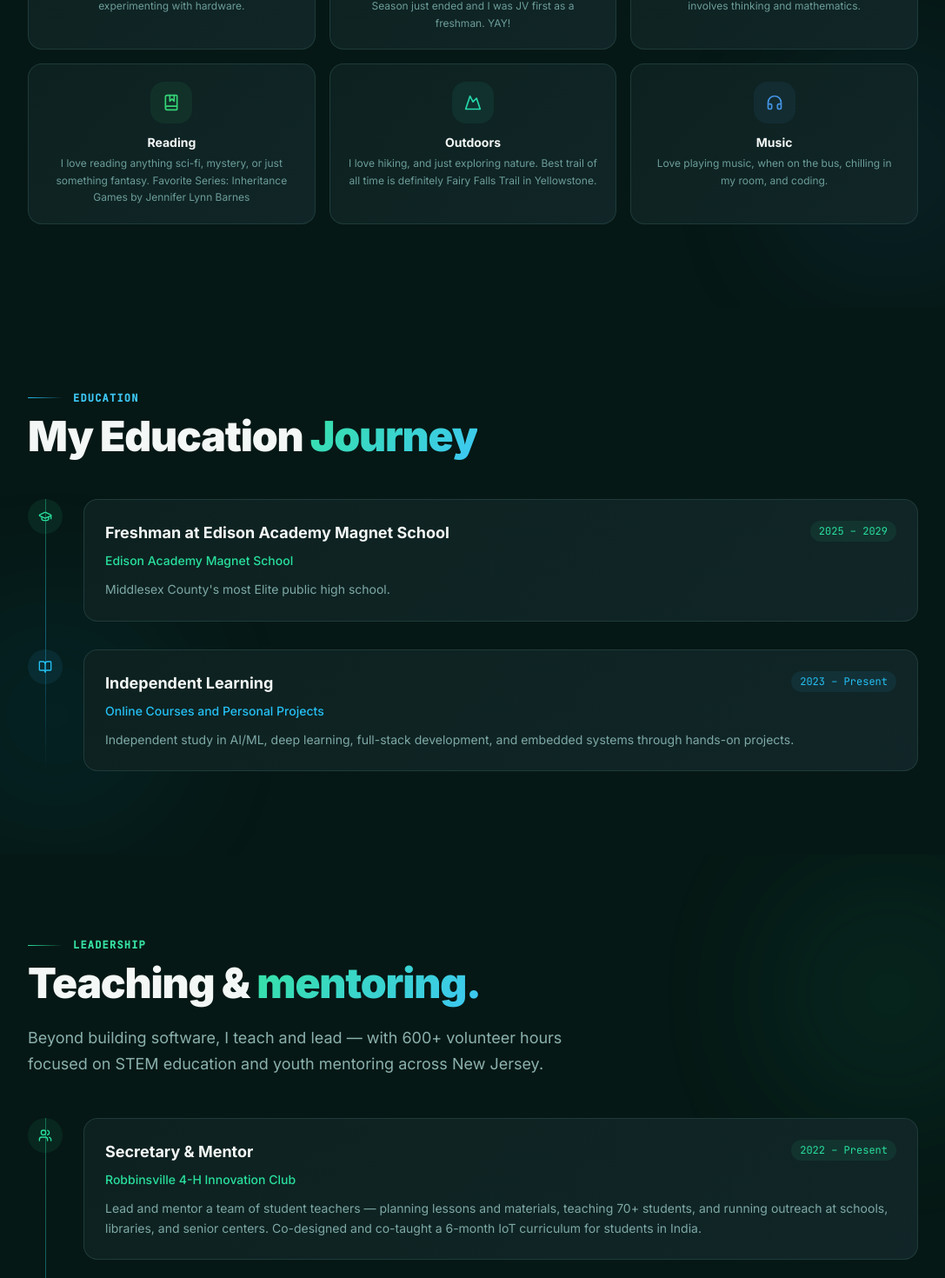
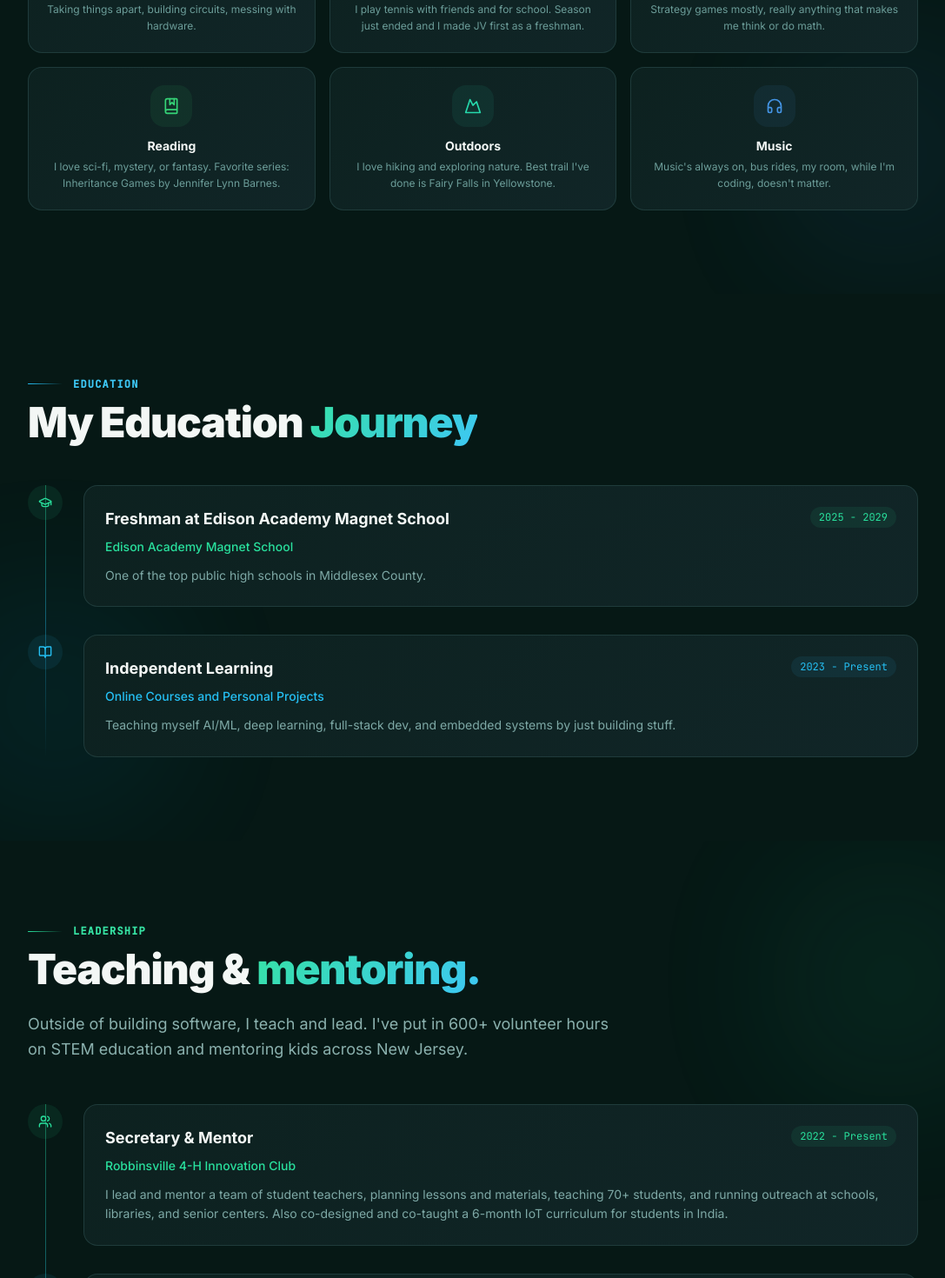
Before and after one commit to DagaVedant/My-Portfolio, a React (Vite) app: page / in a window 1280 px wide. Shown: the part 2058-3528 px from the top of the page at 87% size, without its empty margins (96-1183 px from the left). Built offline with nearby package versions, Linux system fonts and the light colour scheme; the HTML template or start-up script is replaced by a standard one.

Commit message:
reworded portfolio copy to sound like me instead of AI-generated boilerplate

```diff
--- a/src/data/portfolio-data.js
+++ b/src/data/portfolio-data.js
@@ -4,7 +4,6 @@ import {
   BarChart3,
   Mail,
   Phone,
-  Linkedin,
   Github,
   Zap,
   BookOpen,
@@ -15,7 +14,6 @@ import {
   BookMarked,
   Mountain,
   Microscope,
-  Target,
   Activity,
   Mic,
   Shield,
@@ -85,14 +83,14 @@ export const contactLinks = [
   },
 ];
 
-export const aboutBio = `Aspiring software engineer constantly building, learning, and shipping. I work on AI/ML, full-stack development, IoT, and automation, and I'm always picking up new technologies.`;
+export const aboutBio = `I'm always building something, that's kind of just my whole thing. Mostly AI/ML, full-stack, and IoT, and I'm constantly picking up new tools because there's always something new worth messing with.`;
 
 export const aboutHighlights = [
   {
     icon: Brain,
     title: "AI & Machine Learning",
     description:
-      "Building deep learning systems — from LSTM/Transformer models for finance to CNNs for character recognition and NLP pipelines.",
+      "I build deep learning models, everything from LSTMs and Transformers for finance to CNNs that read handwriting, plus NLP pipelines.",
     color: "hsl(158 75% 52%)",
     bg: "hsla(158, 75%, 52%, 0.08)",
   },
@@ -100,7 +98,7 @@ export const aboutHighlights = [
     icon: Zap,
     title: "Full-Stack Development",
     description:
-      "Shipping end-to-end web apps with React, Node.js, FastAPI, and TypeScript — from interactive dashboards to AI-powered platforms.",
+      "I ship full web apps with React, Node.js, FastAPI, and TypeScript, everything from dashboards to AI-powered platforms.",
     color: "hsl(195 90% 55%)",
     bg: "hsla(195, 90%, 55%, 0.08)",
   },
@@ -108,7 +106,7 @@ export const aboutHighlights = [
     icon: Microscope,
     title: "IoT & Embedded Systems",
     description:
-      "Working with Arduino and embedded hardware to build real-world connected systems and automation tools.",
+      "I mess around with Arduino and embedded hardware to build connected systems and automate stuff.",
     color: "hsl(175 70% 52%)",
     bg: "hsla(175, 70%, 52%, 0.08)",
   },
@@ -116,7 +114,7 @@ export const aboutHighlights = [
     icon: Lightbulb,
     title: "Always Shipping",
     description:
-      "From healthcare optimization platforms to open-source autoclickers — constantly building, iterating, and releasing projects.",
+      "From hospital optimization platforms to random open-source autoclickers, I'm always building something and putting it out there.",
     color: "hsl(145 65% 52%)",
     bg: "hsla(145, 65%, 52%, 0.08)",
   },
@@ -189,7 +187,7 @@ export const projects = [
     image:
       "https://raw.githubusercontent.com/DagaVedant/PulseFlow-AI/main/frontend/public/pages/Page%204.png",
     description:
-      "Healthcare operations platform combining optimization, simulation, forecasting, and AI to proactively identify and resolve hospital bottlenecks.",
+      "A healthcare ops platform that combines optimization, simulation, forecasting, and AI to catch hospital bottlenecks before they turn into real problems.",
     tags: ["OR-Tools", "SimPy", "AI", "Healthcare", "Python"],
     accent: "hsl(158 75% 52%)",
     accentBg: "hsla(158, 75%, 52%, 0.08)",
@@ -200,7 +198,7 @@ export const projects = [
     github: "https://github.com/DagaVedant/AI-Portfolio-Analyzer",
     image: `${import.meta.env.BASE_URL}images/ai-portfolio-analyzer.png`,
     description:
-      "Deep learning platform that trains LSTM and Transformer models on 46 stocks to predict returns, volatility, and downside risk — with sentiment analysis, portfolio optimization, and a full backtesting engine.",
+      "Trains LSTM and Transformer models on 46 stocks to predict returns, volatility, and downside risk. Also does sentiment analysis, portfolio optimization, and has a full backtesting engine.",
     tags: ["LSTM", "Transformers", "PyTorch", "Backtesting", "Finance"],
     accent: "hsl(195 90% 55%)",
     accentBg: "hsla(195, 90%, 55%, 0.08)",
@@ -212,18 +210,18 @@ export const projects = [
     image:
       "https://raw.githubusercontent.com/DagaVedant/GardenBuddy/main/demo/demo_website.png",
     description:
-      "Real-time Raspberry Pi garden monitor with dual AI — a custom LSTM classifier plus a local Ollama LLM — surfacing live soil, temperature, humidity, and light insights on a React dashboard.",
+      "A Raspberry Pi garden monitor running two AI models at once, a custom LSTM classifier and a local Ollama LLM, showing live soil, temperature, humidity, and light data on a React dashboard.",
     tags: ["Raspberry Pi", "LSTM", "Ollama", "IoT", "React"],
     accent: "hsl(135 60% 48%)",
     accentBg: "hsla(135, 60%, 48%, 0.08)",
   },
   {
     icon: Bot,
-    title: "FRC Chatbot — Team 10600",
+    title: "FRC Chatbot: Team 10600",
     github: "https://github.com/DagaVedant/FRC-Chatbot-Team-10600",
     image: `${import.meta.env.BASE_URL}images/frc-chatbot.png`,
     description:
-      "Avocado — an AI pit assistant for FRC Team 10600 built with FastAPI, Ollama, and a hybrid TF-IDF + semantic RAG system. Answers questions about the robot, team, and game manual using local LLMs with conversation memory.",
+      "Meet Avocado, an AI pit assistant for FRC Team 10600. Built with FastAPI, Ollama, and a hybrid TF-IDF plus semantic RAG system, it answers questions about our robot, team, and the game manual, and actually remembers the conversation.",
     tags: ["RAG", "FastAPI", "Ollama", "Robotics", "Python"],
     accent: "hsl(175 70% 52%)",
     accentBg: "hsla(175, 70%, 52%, 0.08)",
@@ -234,7 +232,7 @@ export const projects = [
     github: "https://github.com/DagaVedant/VoiceGPT",
     image: `${import.meta.env.BASE_URL}images/voicegpt-logo.png`,
     description:
-      "Voice-controlled GPT assistant with speech recognition, text-to-speech, and image generation. Showcased at Maker Fair 2024.",
+      "A voice-controlled GPT assistant with speech recognition, text-to-speech, and image generation. I showed it off at Maker Fair 2024.",
     tags: ["OpenAI API", "Speech Recognition", "TTS", "Python"],
     accent: "hsl(145 65% 52%)",
     accentBg: "hsla(145, 65%, 52%, 0.08)",
@@ -245,7 +243,7 @@ export const projects = [
     github: "https://github.com/DagaVedant/EMNIST-Character-Classifier",
     image: `${import.meta.env.BASE_URL}images/emnist-classifier.png`,
     description:
-      "CNN trained on the EMNIST Balanced dataset to classify handwritten digits and letters, with a PyTorch pipeline, WandB experiment tracking, and an interactive drawing web app for real-time predictions.",
+      "A CNN trained on the EMNIST Balanced dataset to read handwritten digits and letters. Built with a PyTorch pipeline and WandB experiment tracking, plus a drawing web app so you can test it live.",
     tags: ["CNN", "PyTorch", "Flask", "WandB", "Computer Vision"],
     accent: "hsl(210 80% 62%)",
     accentBg: "hsla(210, 80%, 62%, 0.08)",
@@ -256,7 +254,7 @@ export const projects = [
     github: "https://github.com/DagaVedant/California-House-Price-Predictor",
     image: `${import.meta.env.BASE_URL}images/california-house-price.png`,
     description:
-      "Predict median house prices anywhere in California — click a heatmap or enter an address to get an XGBoost-powered estimate with a confidence range, visualized on Google Maps.",
+      "Predicts median house prices anywhere in California. Click the heatmap or type in an address and it'll give you an XGBoost estimate with a confidence range, right on Google Maps.",
     tags: ["XGBoost", "scikit-learn", "Streamlit", "Google Maps", "ML"],
     accent: "hsl(165 70% 50%)",
     accentBg: "hsla(165, 70%, 50%, 0.08)",
@@ -268,7 +266,7 @@ export const projects = [
     image:
       "https://raw.githubusercontent.com/DagaVedant/Spam-Message-AI-Classifier/main/images/spam_wordcloud.png",
     description:
-      "NLP spam detector using Multinomial Naive Bayes and custom preprocessing pipelines to classify messages with high accuracy.",
+      "An NLP spam detector that uses Multinomial Naive Bayes and a custom preprocessing pipeline to sort spam texts from real ones.",
     tags: ["NLP", "Naive Bayes", "scikit-learn", "Python"],
     accent: "hsl(158 75% 52%)",
     accentBg: "hsla(158, 75%, 52%, 0.08)",
@@ -279,7 +277,7 @@ export const projects = [
     github: "https://github.com/DagaVedant/Leccion-7-de-Espanol",
     image: `${import.meta.env.BASE_URL}images/leccion-7-espanol.png`,
     description:
-      "Interactive Spanish review site that helps students learn job-related vocabulary, the future and future perfect tenses, and the past subjunctive. Built with React, Node.js, and TypeScript.",
+      "An interactive Spanish review site that helps students learn job vocab, the future and future perfect tenses, and the past subjunctive. Built with React, Node.js, and TypeScript.",
     tags: ["React", "Node.js", "TypeScript", "Education"],
     accent: "hsl(175 70% 52%)",
     accentBg: "hsla(175, 70%, 52%, 0.08)",
@@ -291,7 +289,7 @@ export const projects = [
     image:
       "https://raw.githubusercontent.com/DagaVedant/Python-Examples/main/public/images/preview.png",
     description:
-      "An interactive, browser-based Python course for beginners — no downloads, no paywalls. Bite-sized units with code examples, mini quizzes, practice problems, and projects. Live demo available.",
+      "A browser-based Python course for beginners. No downloads, no paywalls, just bite-sized units with code examples, quizzes, practice problems, and projects.",
     tags: ["Python", "Education", "JavaScript", "Interactive"],
     accent: "hsl(210 80% 62%)",
     accentBg: "hsla(210, 80%, 62%, 0.08)",
@@ -303,7 +301,7 @@ export const projects = [
     image:
       "https://raw.githubusercontent.com/DagaVedant/Almanac-Slack-Bot/main/images/screenshot.png",
     description:
-      "A daily-digest Slack bot that posts a fun word, fact, historical event, and quote to your channel every day.",
+      "A Slack bot that drops a word, a fact, a historical event, and a quote in your channel every day.",
     tags: ["Slack API", "Node.js", "Automation", "Bot"],
     accent: "hsl(165 70% 50%)",
     accentBg: "hsla(165, 70%, 50%, 0.08)",
@@ -314,8 +312,8 @@ export const education = [
   {
     degree: "Freshman at Edison Academy Magnet School",
     school: "Edison Academy Magnet School",
-    period: "2025 – 2029",
-    details: "Middlesex County's most Elite public high school.",
+    period: "2025 - 2029",
+    details: "One of the top public high schools in Middlesex County.",
     icon: GraduationCap,
     color: "hsl(158 75% 52%)",
     bg: "hsla(158, 75%, 52%, 0.08)",
@@ -323,9 +321,9 @@ export const education = [
   {
     degree: "Independent Learning",
     school: "Online Courses and Personal Projects",
-    period: "2023 – Present",
+    period: "2023 - Present",
     details:
-      "Independent study in AI/ML, deep learning, full-stack development, and embedded systems through hands-on projects.",
+      "Teaching myself AI/ML, deep learning, full-stack dev, and embedded systems by just building stuff.",
     icon: BookOpen,
     color: "hsl(195 90% 55%)",
     bg: "hsla(195, 90%, 55%, 0.08)",
@@ -333,15 +331,15 @@ export const education = [
 ];
 
 export const leadershipIntro =
-  "Beyond building software, I teach and lead — with 600+ volunteer hours focused on STEM education and youth mentoring across New Jersey.";
+  "Outside of building software, I teach and lead. I've put in 600+ volunteer hours on STEM education and mentoring kids across New Jersey.";
 
 export const leadership = [
   {
     role: "Secretary & Mentor",
     org: "Robbinsville 4-H Innovation Club",
-    period: "2022 – Present",
+    period: "2022 - Present",
     details:
-      "Lead and mentor a team of student teachers — planning lessons and materials, teaching 70+ students, and running outreach at schools, libraries, and senior centers. Co-designed and co-taught a 6-month IoT curriculum for students in India.",
+      "I lead and mentor a team of student teachers, planning lessons and materials, teaching 70+ students, and running outreach at schools, libraries, and senior centers. Also co-designed and co-taught a 6-month IoT curriculum for students in India.",
     icon: Users,
     color: "hsl(158 75% 52%)",
     bg: "hsla(158, 75%, 52%, 0.08)",
@@ -349,9 +347,9 @@ export const leadership = [
   {
     role: "Lead",
     org: "4-H Curriculum Redesign",
-    period: "2024 – Present",
+    period: "2024 - Present",
     details:
-      "Restructured the club's teaching framework for better learning progression and engagement, and introduced a peer-teaching model where senior students mentor newer participants.",
+      "Rebuilt the club's teaching framework so lessons actually build on each other, and started a peer-teaching model where older students mentor the new ones.",
     icon: BookOpen,
     color: "hsl(195 90% 55%)",
     bg: "hsla(195, 90%, 55%, 0.08)",
@@ -359,9 +357,9 @@ export const leadership = [
   {
     role: "Co-founder & Teacher",
     org: "4-H Summer Learning Program",
-    period: "2026 – Present",
+    period: "2026 - Present",
     details:
-      "Co-founding a community STEM summer program — building the curriculum and program structure ahead of its first session this summer.",
+      "Co-founding a community STEM summer program, building out the curriculum and structure before it kicks off this summer.",
     icon: Lightbulb,
     color: "hsl(175 70% 52%)",
     bg: "hsla(175, 70%, 52%, 0.08)",
@@ -371,15 +369,24 @@ export const leadership = [
 /** @type {never[]} */
 export const certifications = [];
 
-/** @type {never[]} */
-export const certificationsInProgress = [];
+export const certificationsInProgress = [
+  {
+    title: "Python Programming Fundamentals",
+    issuer: "Microsoft",
+    href: "https://www.coursera.org/learn/microsoft-python-programming-fundamentals",
+    image:
+      "https://d3njjcbhbojbot.cloudfront.net/api/utilities/v1/imageproxy/http://coursera-university-assets.s3.amazonaws.com/cc/61dbdf2c1c475d82d3b8bf8eee1bda/MSFT-stacked-logo_FINAL.png",
+    bg: "hsla(145, 65%, 52%, 0.08)",
+    border: "hsla(145, 65%, 52%, 0.2)",
+  },
+];
 
 export const hobbies = [
   {
     icon: Microscope,
     label: "Tinkering",
     description:
-      "Taking things apart, building circuits, and experimenting with hardware.",
+      "Taking things apart, building circuits, messing with hardware.",
     color: "hsl(158 75% 52%)",
     bg: "hsla(158, 75%, 52%, 0.08)",
   },
@@ -387,7 +394,7 @@ export const hobbies = [
     icon: TennisBallIcon,
     label: "Tennis",
     description:
-      "I love playing tennis with friends and for school. Season just ended and I was JV first as a freshman. YAY!",
+      "I play tennis with friends and for school. Season just ended and I made JV first as a freshman.",
     color: "hsl(195 90% 55%)",
     bg: "hsla(195, 90%, 55%, 0.08)",
   },
@@ -395,7 +402,7 @@ export const hobbies = [
     icon: Gamepad2,
     label: "Gaming",
     description:
-      "Playing strategy games or really anything that involves thinking and mathematics.",
+      "Strategy games mostly, really anything that makes me think or do math.",
     color: "hsl(175 70% 52%)",
     bg: "hsla(175, 70%, 52%, 0.08)",
   },
@@ -403,7 +410,7 @@ export const hobbies = [
     icon: BookMarked,
     label: "Reading",
     description:
-      "I love reading anything sci-fi, mystery, or just something fantasy. Favorite Series: Inheritance Games by Jennifer Lynn Barnes",
+      "I love sci-fi, mystery, or fantasy. Favorite series: Inheritance Games by Jennifer Lynn Barnes.",
     color: "hsl(145 65% 52%)",
     bg: "hsla(145, 65%, 52%, 0.08)",
   },
@@ -411,7 +418,7 @@ export const hobbies = [
     icon: Mountain,
     label: "Outdoors",
     description:
-      "I love hiking, and just exploring nature. Best trail of all time is definitely Fairy Falls Trail in Yellowstone.",
+      "I love hiking and exploring nature. Best trail I've done is Fairy Falls in Yellowstone.",
     color: "hsl(165 70% 50%)",
     bg: "hsla(165, 70%, 50%, 0.08)",
   },
@@ -419,7 +426,7 @@ export const hobbies = [
     icon: Headphones,
     label: "Music",
     description:
-      "Love playing music, when on the bus, chilling in my room, and coding.",
+      "Music's always on, bus rides, my room, while I'm coding, doesn't matter.",
     color: "hsl(210 75% 58%)",
     bg: "hsla(210, 75%, 58%, 0.08)",
   },
@@ -428,9 +435,9 @@ export const hobbies = [
 export const recognitions = [
   {
     icon: Medal,
-    title: "3rd Place — TSA TEAMS Nationals",
+    title: "3rd Place: TSA TEAMS Nationals",
     description:
-      "Placed 3rd in the Multiple Choice round at the TSA TEAMS National Conference.",
+      "Placed 3rd in the Multiple Choice round at TSA TEAMS Nationals.",
     year: "2026",
     color: "hsl(158 75% 52%)",
     bg: "hsla(158, 75%, 52%, 0.08)",
@@ -445,24 +452,24 @@ export const recognitions = [
   },
   {
     icon: Activity,
-    title: "HackJPS 2026 — PulseFlow-AI",
+    title: "HackJPS 2026: PulseFlow-AI",
     description:
-      "Built PulseFlow-AI, a hospital digital-twin platform simulating patient flow and predicting bottlenecks with optimization and forecasting.",
+      "Built PulseFlow-AI here, a hospital digital-twin platform that simulates patient flow and predicts bottlenecks.",
     year: "2026",
     color: "hsl(195 90% 55%)",
     bg: "hsla(195, 90%, 55%, 0.08)",
   },
   {
     icon: Zap,
-    title: "Top 10 Overall — MakeNJIT",
-    description: "Finished in the top 10 overall at the MakeNJIT hackathon.",
+    title: "Top 10 Overall: MakeNJIT",
+    description: "Finished top 10 overall at the MakeNJIT hackathon.",
     year: "2026",
     color: "hsl(210 80% 62%)",
     bg: "hsla(210, 80%, 62%, 0.08)",
   },
   {
     icon: Globe,
-    title: "Honorable Mention — ILMUNC",
+    title: "Honorable Mention: ILMUNC",
     description:
       "Recognized at the Ivy League Model United Nations Conference.",
     year: "2026",
@@ -488,17 +495,16 @@ export const recognitions = [
   {
     icon: Calculator,
     title: "MCAMC Math Competition",
-    description:
-      "4th place individual and 3rd place team at the MCAMC math competition.",
+    description: "4th place individual and 3rd place team at MCAMC.",
     year: "2025",
     color: "hsl(158 75% 52%)",
     bg: "hsla(158, 75%, 52%, 0.08)",
   },
   {
     icon: Award,
-    title: "Best AI/ML Project — HackJPS",
+    title: "Best AI/ML Project: HackJPS",
     description:
-      "Won Best AI/ML Project for VeggieBuddy, an AI diet-recommendation platform built with React, Flask, and the Google Maps Places API.",
+      "Won Best AI/ML Project for VeggieBuddy, an AI diet-recommendation app I built with React, Flask, and the Google Maps Places API.",
     year: "2025",
     color: "hsl(145 65% 52%)",
     bg: "hsla(145, 65%, 52%, 0.08)",
```
